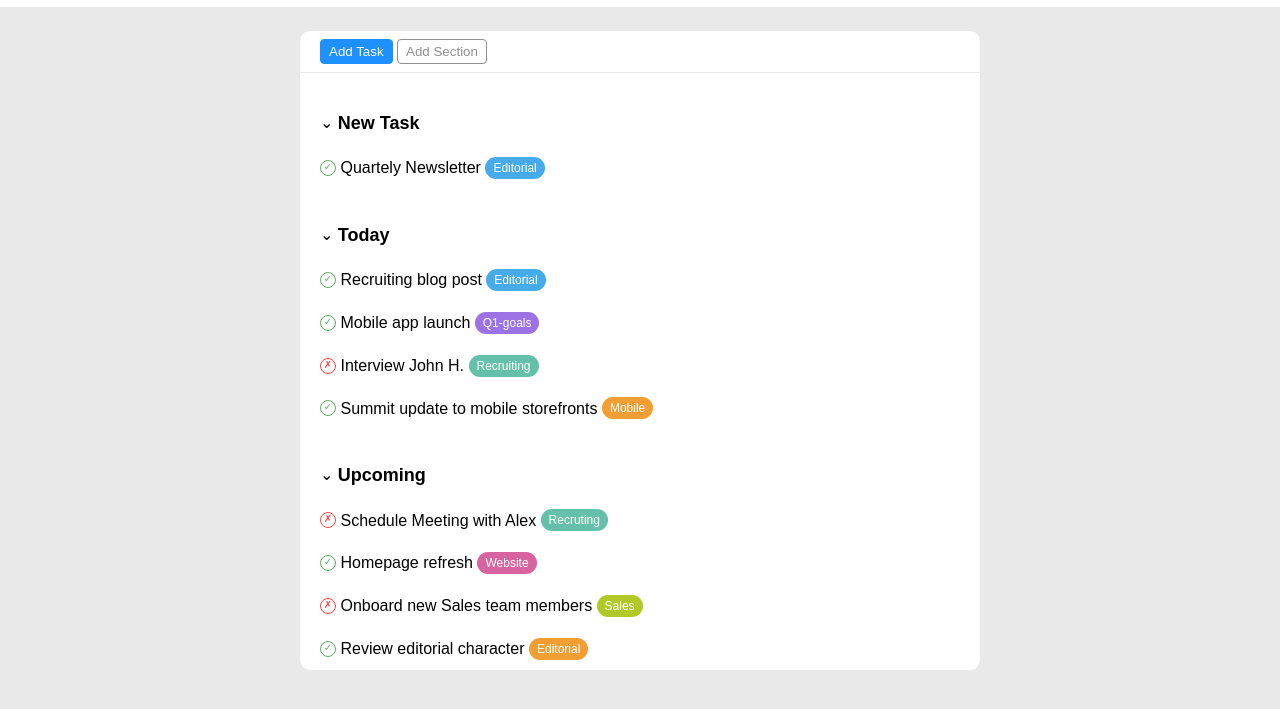
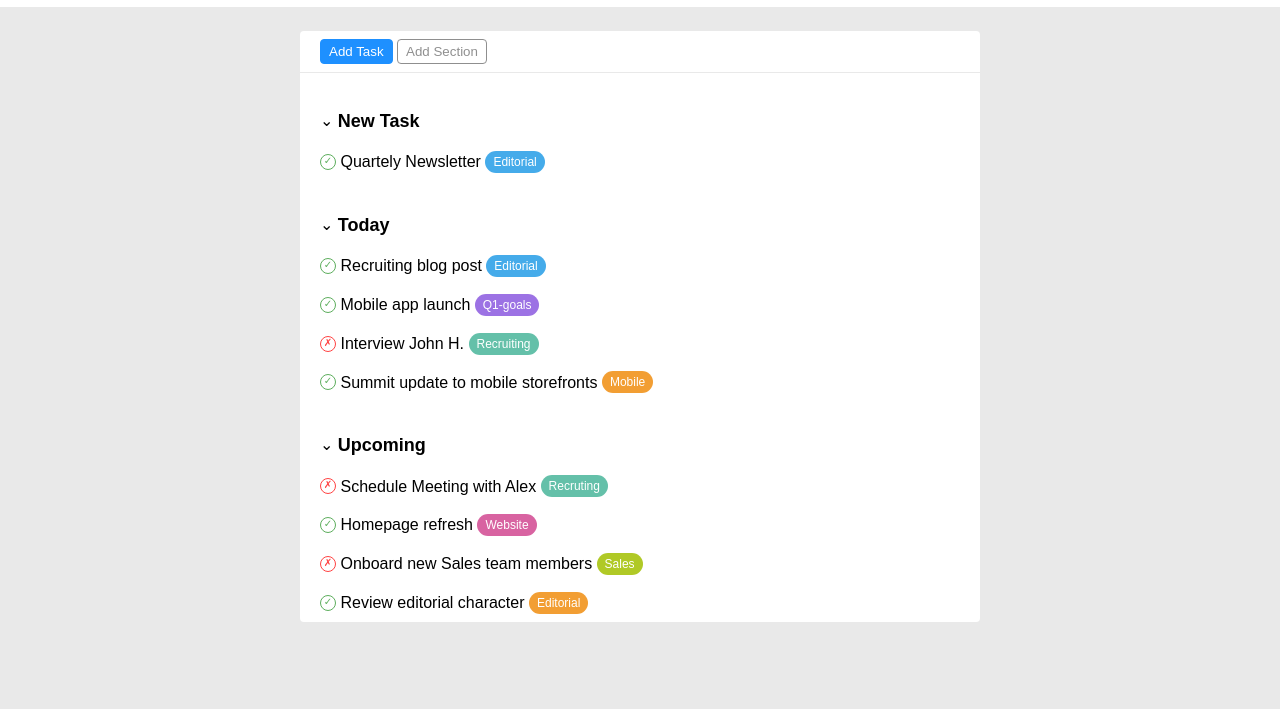
Before and after one commit to l3onWD/html-css-toboolist, a plain HTML site: page index.html in a window 1280 px wide. Shown: the part 63-772 px from the top of the page. Drawn offline with Linux system fonts and the light colour scheme.

Commit message:
fixed list item padding and main border radius

```diff
--- a/css/style.css
+++ b/css/style.css
@@ -13,7 +13,7 @@ body {
 
 main.container {
     background-color: #fff;
-    border-radius: 10px;
+    border-radius: 4px;
     margin-top: 24px;
     margin-bottom: 48px;
 }
@@ -85,7 +85,7 @@ h3 {
 }
 
 .task-item {
-    padding: 12px 0;
+    padding: 10px 0;
 }
 
 /* Check mark */
```
